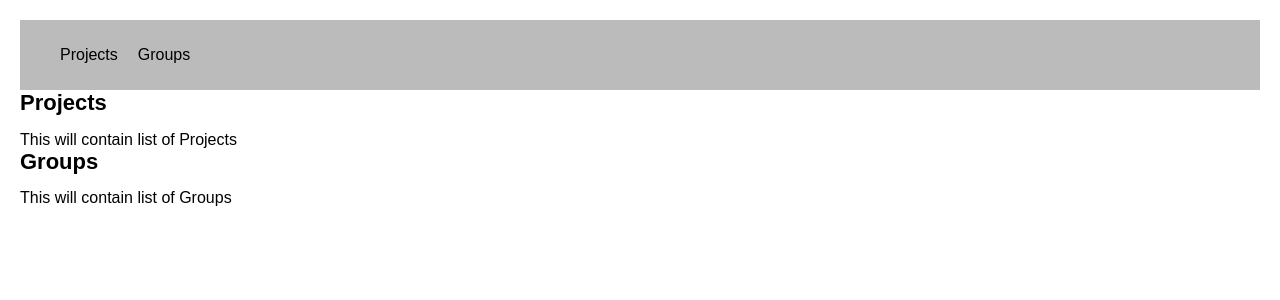
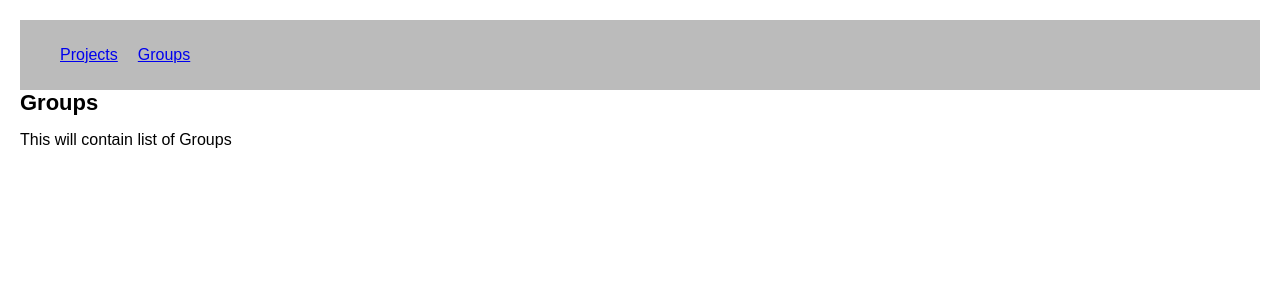
Before and after one commit to nascarsayan/mern-kce, a React (Vite) app in the folder day3/mern-assignment-app/: page /groups in a window 1280 px wide. Shown: the top 300 px of the page. Built offline with nearby package versions, Linux system fonts and the light colour scheme.

Commit message:
React router

```diff
--- a/day3/mern-assignment-app/package.json
+++ b/day3/mern-assignment-app/package.json
@@ -11,7 +11,8 @@
   },
   "dependencies": {
     "react": "^18.3.1",
-    "react-dom": "^18.3.1"
+    "react-dom": "^18.3.1",
+    "react-router-dom": "^6.24.0"
   },
   "devDependencies": {
     "@types/react": "^18.3.3",
--- a/day3/mern-assignment-app/src/App.jsx
+++ b/day3/mern-assignment-app/src/App.jsx
@@ -1,24 +1,31 @@
-import { useState } from 'react'
-import reactLogo from './assets/react.svg'
-import viteLogo from '/vite.svg'
 import Projects from './components/Projects'
 import Groups from './components/Groups'
+import {
+  createBrowserRouter,
+  RouterProvider,
+} from "react-router-dom";
+import Navbar from './components/Navbar'
+
 
 function App() {
-  const [count, setCount] = useState(0)
+
+  const router = createBrowserRouter([
+    {
+      path: "/",
+      element: <Projects/>,
+    },
+    {
+      path: "/groups",
+      element: <Groups/>,
+    }
+  ]);
 
   return (
     <>
       {/* create a navbar on the top containing the
         tabs projects and groups */}
-      <nav className='topbar'>
-        <ul>
-          <li>Projects</li>
-          <li>Groups</li>
-        </ul>
-      </nav>
-      <Projects/>
-      <Groups/>
+      <Navbar/>
+      <RouterProvider router={router} />
     </>
   )
 }
--- a/day3/mern-assignment-app/src/components/Groups.jsx
+++ b/day3/mern-assignment-app/src/components/Groups.jsx
@@ -1,9 +1,11 @@
 function Groups() {
     return (
-        <div>
-            <h1>Groups</h1>
-            This will contain list of Groups
-        </div>
+        <>
+            <div>
+                <h1>Groups</h1>
+                This will contain list of Groups
+            </div>
+        </>
     )
 }
 
--- /dev/null
+++ b/day3/mern-assignment-app/src/components/Navbar.jsx
@@ -0,0 +1,16 @@
+function Navbar() {
+    return (
+        <nav className='topbar'>
+            <ul>
+                <li>
+                    <a href={`/`}>Projects</a>
+                </li>
+                <li>
+                    <a href={`/groups`}>Groups</a>
+                </li>
+            </ul>
+        </nav>
+    )
+}
+
+export default Navbar
--- a/day3/mern-assignment-app/src/components/Projects.jsx
+++ b/day3/mern-assignment-app/src/components/Projects.jsx
@@ -1,9 +1,11 @@
 function Projects() {
     return (
-        <div>
-            <h1>Projects</h1>
-            This will contain list of Projects
-        </div>
+        <>
+            <div>
+                <h1>Projects</h1>
+                This will contain list of Projects
+            </div>
+        </>
     )
 }
 
```
Also changed, not shown: 2 other files (tests, documents, lock files or other folders).
